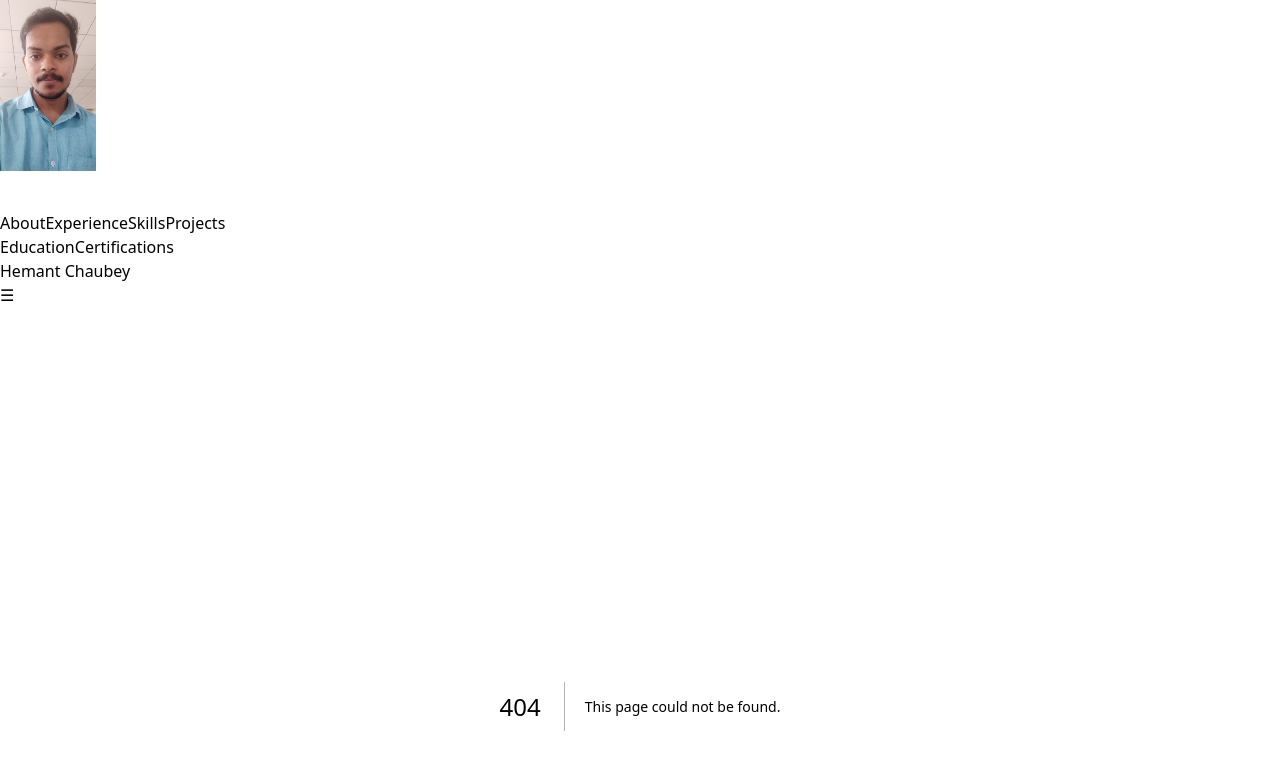
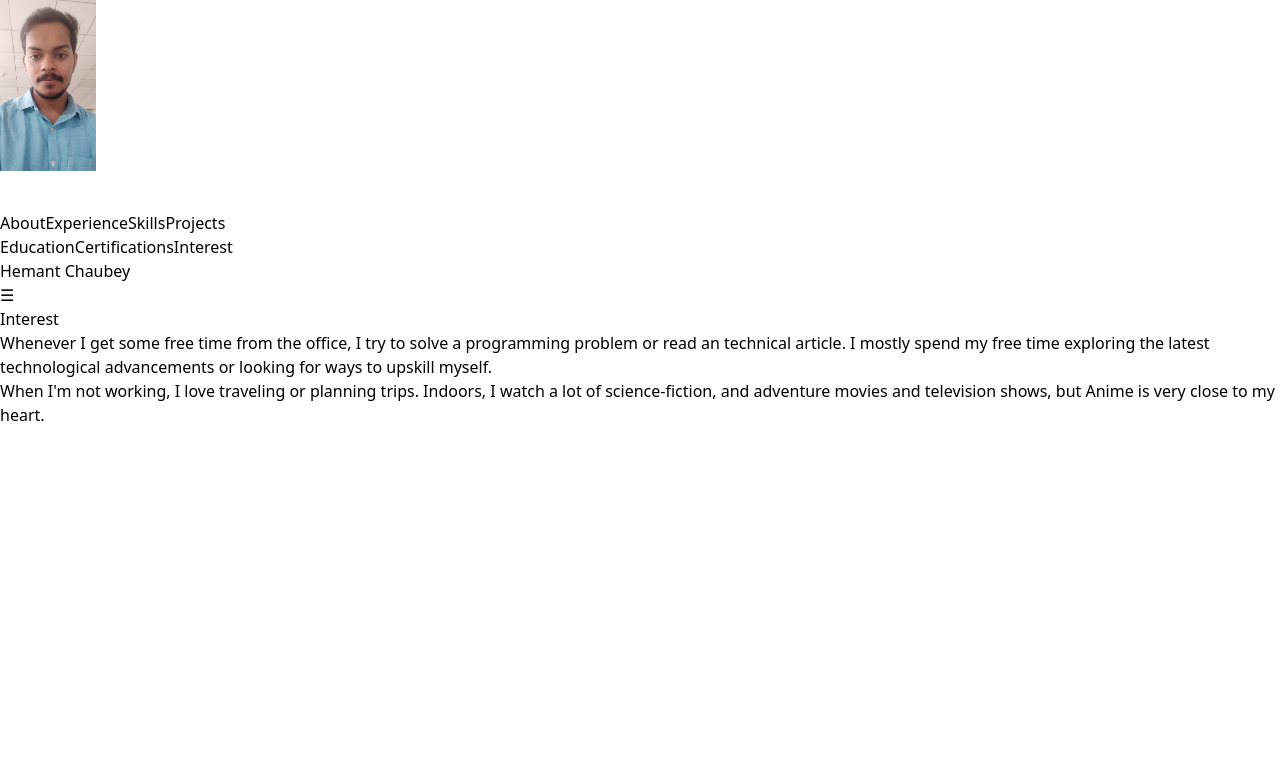
Before and after one commit to Hemantchuabey/Hemant-Chaubey-Portfolio, a Next.js app: page /Component/Interest in a window 1280 px wide. Before the commit this address had no page. Shown: the top 770 px of the page. Built offline with nearby package versions, Linux system fonts and the light colour scheme.

Commit message:
Added interest section and manage folder structure.

```diff
--- /dev/null
+++ b/src/app/Component/Interest/page.tsx
@@ -0,0 +1,20 @@
+import React from "react";
+
+const Interest = () => {
+  return (
+    <section id="interest" className="p-8">
+      <h2 className="text-6xl font-bold mb-6 text-orange-600">Interest</h2>
+      <h2 className="text-gray-600 hover:text-gray-900 lg:text-2xl text-xl">
+        Whenever I get some free time from the office, I try to solve a
+        programming problem or read an technical article. I mostly spend my free
+        time exploring the latest technological advancements or looking for ways
+        to upskill myself.
+      </h2>
+      <h2 className="text-gray-600 hover:text-gray-900 lg:text-2xl text-xl">
+        {`When I'm not working, I love traveling or planning trips. Indoors, I watch a lot of science-fiction, and adventure movies and television shows, but Anime is very close to my heart.`}
+      </h2>
+    </section>
+  );
+};
+
+export default Interest;
--- a/src/app/Features/Sidebar.tsx
+++ b/src/app/Features/Sidebar.tsx
@@ -15,7 +15,7 @@ const Sidebar = () => {
       { name: "Projects", id: "projects" },
       { name: "Education", id: "education" },
       { name: "Certifications", id: "certification" },
-      // { name: "Interest", id: "interest" },
+      { name: "Interest", id: "interest" },
     ],
     []
   );
```
Also changed, not shown: src/app/page.tsx (+10 -6 lines), src/app/Component/About/page.tsx (renamed from src/app/About/page.tsx), src/app/Component/Certification/page.tsx (renamed from src/app/Certification/page.tsx), src/app/Component/Education/page.tsx (renamed from src/app/Education/page.tsx), src/app/Component/Experience/page.tsx (renamed from src/app/Experience/page.tsx), src/app/Component/Projects/page.tsx (renamed from src/app/Projects/page.tsx), src/app/Component/Skills/page.tsx (renamed from src/app/Skills/page.tsx).
